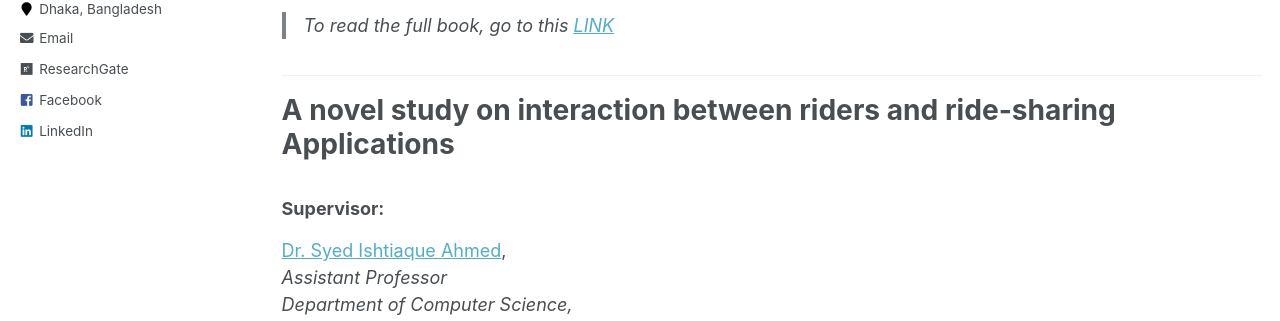
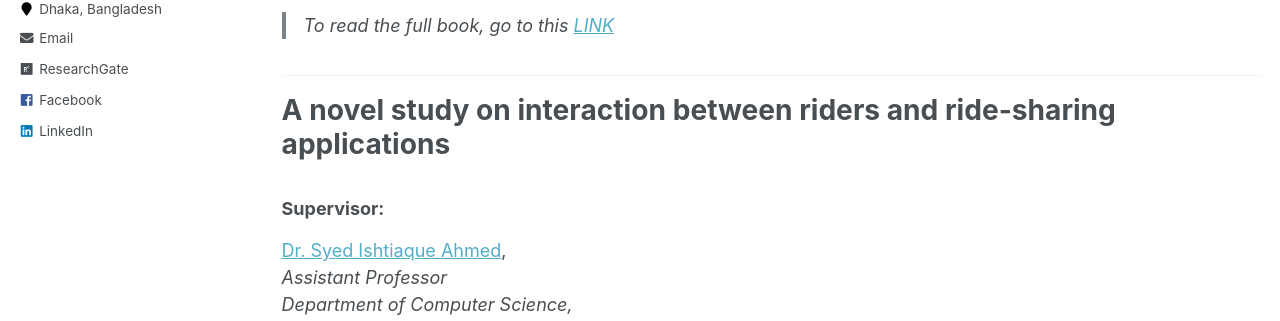
Before and after one commit to AnwarXahid/anwarxahid.github.io, a Jekyll site: the page built from _pages/publications.md, in a window 1280 px wide and 900 px high, scrolled down 598 px. Shown: the part 334-655 px from the top of the window. Built offline with Jekyll 4.4.1, drawn with Linux system fonts in a browser that asks for light colours.

Commit message:
research  upadted!

```diff
--- a/_pages/publications.md
+++ b/_pages/publications.md
@@ -34,7 +34,7 @@ Bangladesh University of Engineering and Technology*
 
 ___
 
-A novel study on interaction between riders and ride-sharing Applications
+A novel study on interaction between riders and ride-sharing applications
 ===
 ### **Supervisor:** <br>
 [Dr. Syed Ishtiaque Ahmed](https://www.ishtiaque.net/),<br>
```
